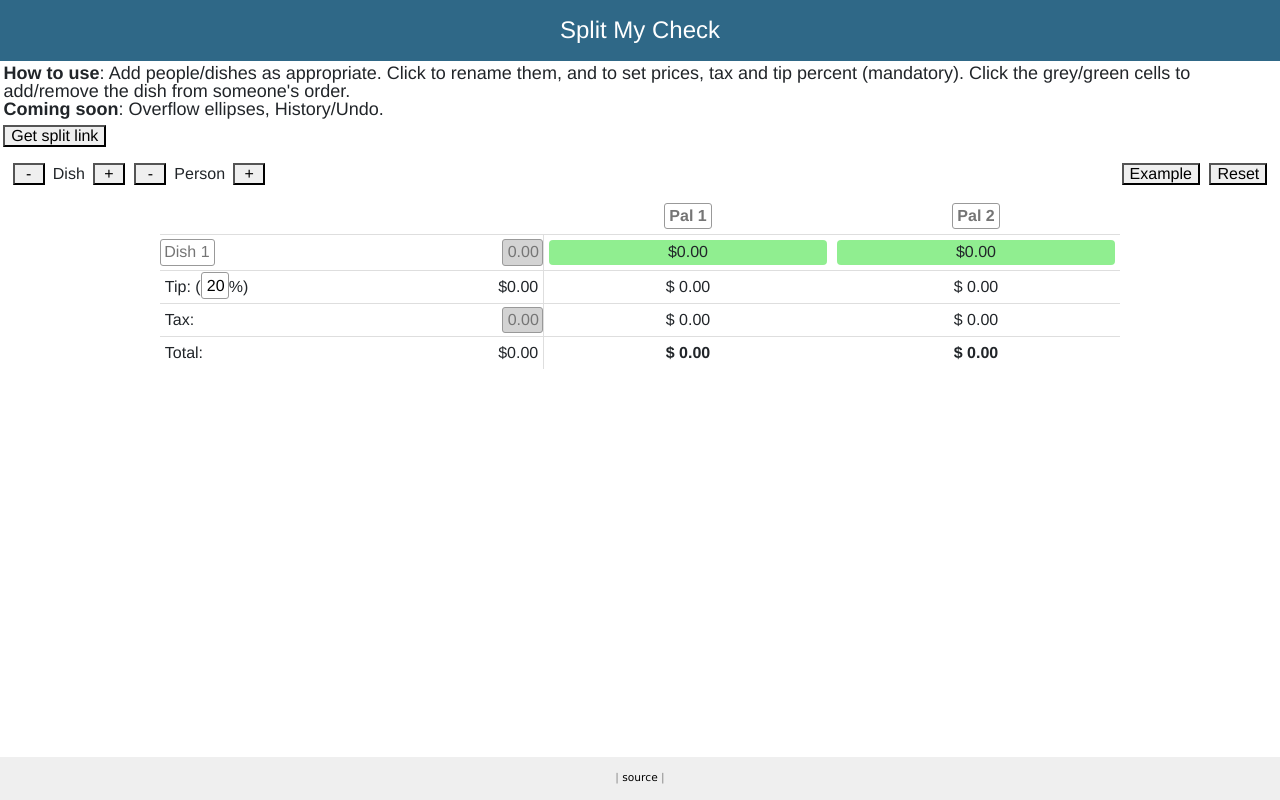
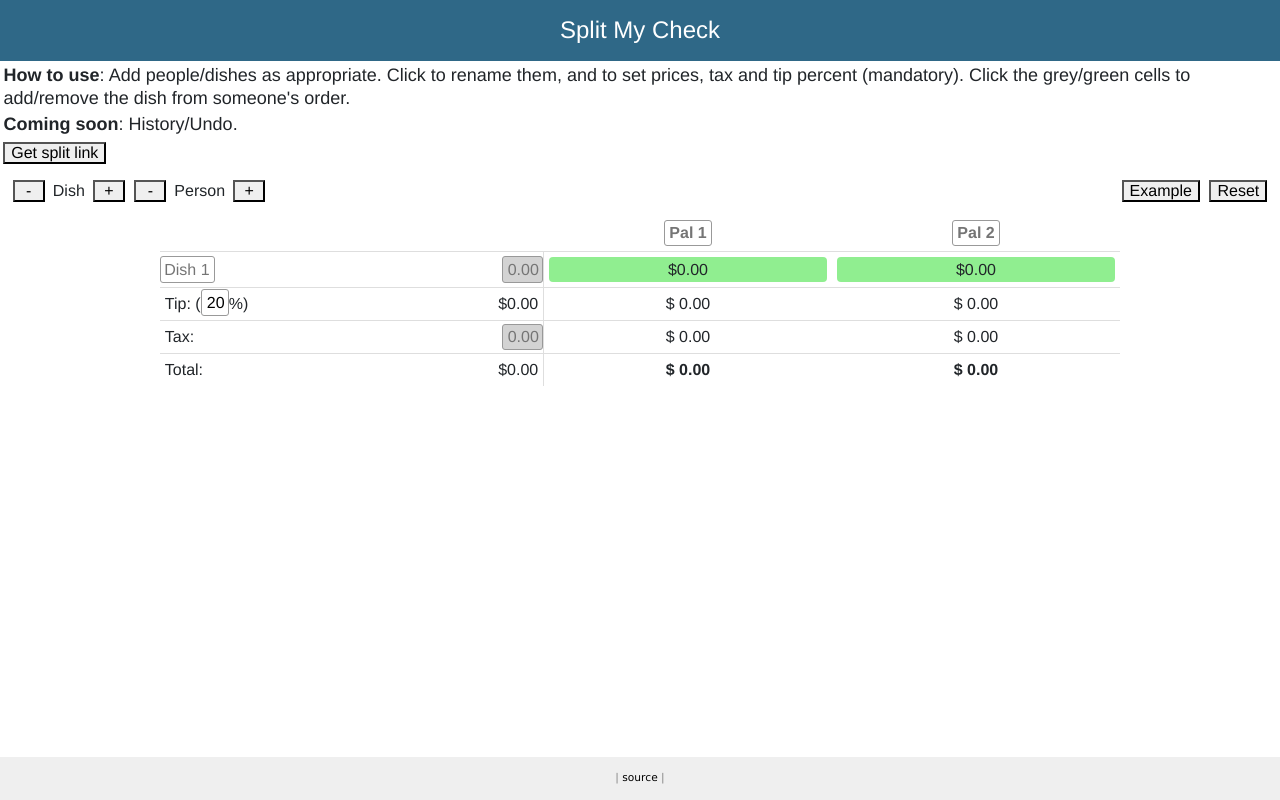
Before and after one commit to mritterhoff/splitmycheck, a React (Create React App) app in the folder client/: page / in a window 1280 px wide. Built offline with nearby package versions, Linux system fonts and the light colour scheme.

Commit message:
Make AppIntro class, adjust styling, and rename columnvaliditor methods

```diff
--- a/client/src/components/App.js
+++ b/client/src/components/App.js
@@ -29,13 +29,7 @@ class App extends React.Component {
 
   render() {
     const useMobileUI = this.state.width < 500;
-    const tapOrClick = useMobileUI ? 'Tap' : 'Click';
-    const howToUseText = `Add people/dishes as appropriate.
-      ${tapOrClick} to rename them, and to set prices, tax and tip
-      percent (mandatory). ${tapOrClick} the grey/green cells to add/remove
-      the dish from someone's order.`;
     const gitURL = 'https://github.com/mritterhoff/splitmycheck#table-of-contents';
-
 
     return (
       <div className={ClassNames({ App: true, Debug: false })}>
@@ -44,10 +38,7 @@ class App extends React.Component {
             <a href='https://www.splitmycheck.com'>Split My Check</a>
           </h1>
         </header>
-        <p className='App-intro'>
-          <b>How to use</b>: {howToUseText}
-          <br /><b>Coming soon</b>: Overflow ellipses, History/Undo.<br />
-        </p>
+        <AppIntro useMobileUI={useMobileUI} />
         <Splitter useMobileUI={useMobileUI} />
         <div className='footer'> | <a href={gitURL}>source</a> | </div>
       </div>
@@ -55,4 +46,21 @@ class App extends React.Component {
   }
 }
 
+class AppIntro extends React.Component {
+  render() {
+    const tapOrClick = this.props.useMobileUI ? 'Tap' : 'Click';
+    const howToUseText = `Add people/dishes as appropriate.
+      ${tapOrClick} to rename them, and to set prices, tax and tip
+      percent (mandatory). ${tapOrClick} the grey/green cells to add/remove
+      the dish from someone's order.`;
+
+    return (
+      <div>
+        <p className='App-intro'> <b>How to use</b>: {howToUseText} </p>
+        <p className='App-intro'> <b>Coming soon</b>: History/Undo. </p>
+      </div>
+    );
+  }
+}
+
 export default App;
--- a/client/src/css/App.css
+++ b/client/src/css/App.css
@@ -88,6 +88,7 @@ html {
 
   p {
     font-size: medium;
+    line-height: 1.25em;
   }
 
   body {
@@ -103,6 +104,7 @@ html {
 
   p {
     font-size: large;
+    line-height: 1.25em;
   }
 
   body {
```
Also changed, not shown: 2 other files (tests, documents, lock files or other folders).
